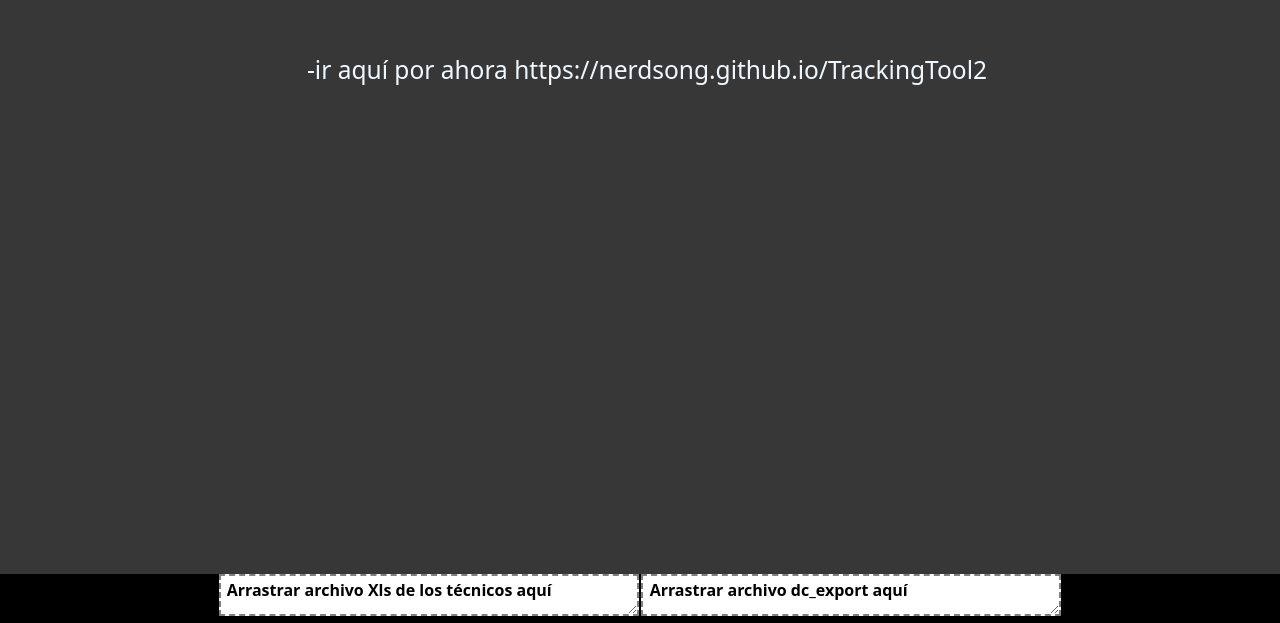
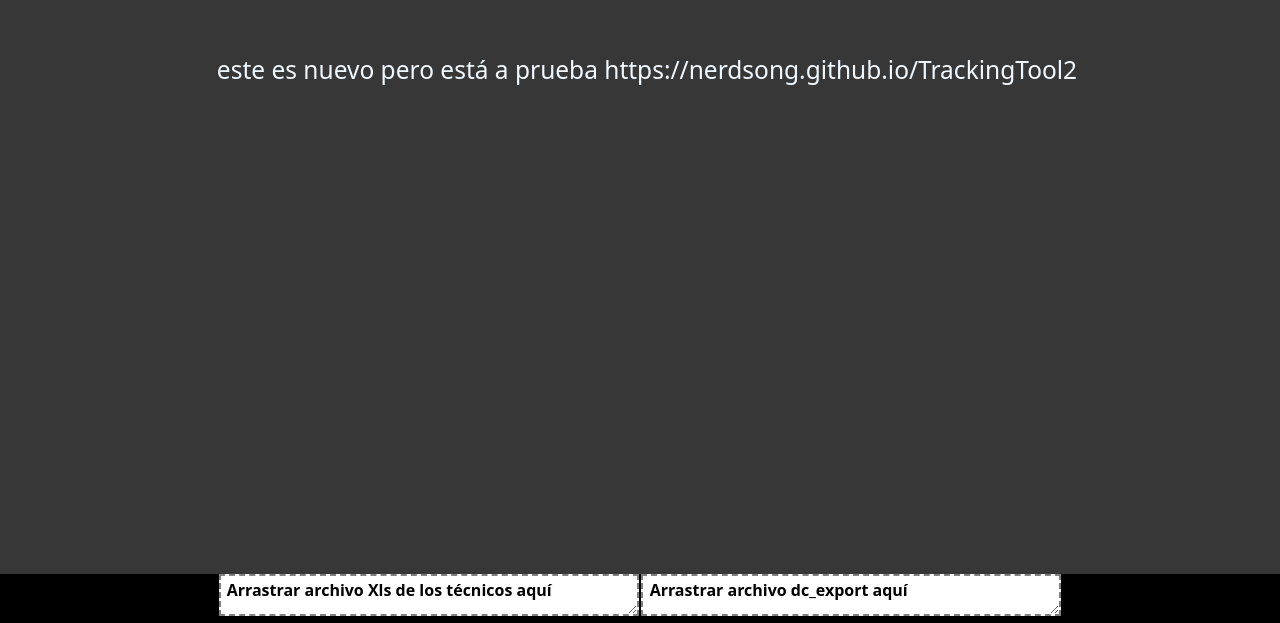
Before and after one commit to Nerdsong/ElTrackingNoMuere, a plain HTML site: page index.html in a window 1280 px wide. Shown: the part 177-800 px from the top of the page. Drawn offline with nearby package versions, Linux system fonts and the light colour scheme.

Commit message:
modificaciones

```diff
--- a/index.html
+++ b/index.html
@@ -17,7 +17,7 @@
     <div id="contenido" class="container text-center">
         <br><br><br><br><br><br><br><br><br><br><br><br><br>
 
-        <h3> -ir aquí por ahora https://nerdsong.github.io/TrackingTool2 </h3>
+        <h3> este es nuevo pero está a prueba https://nerdsong.github.io/TrackingTool2 </h3>
 
     </div>
     <div id="data_entry" class="fixed-bottom text-center" style="z-index: 0;">
```
